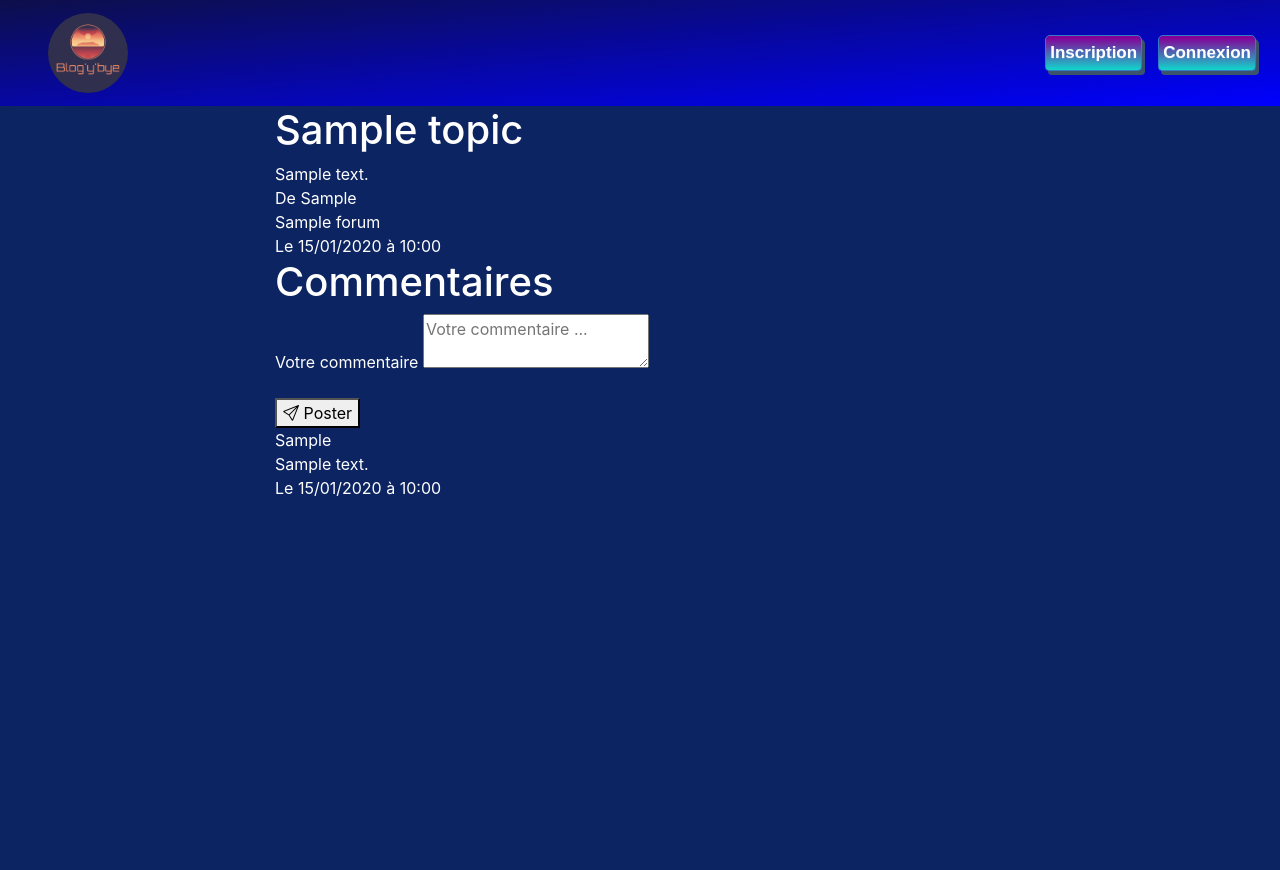
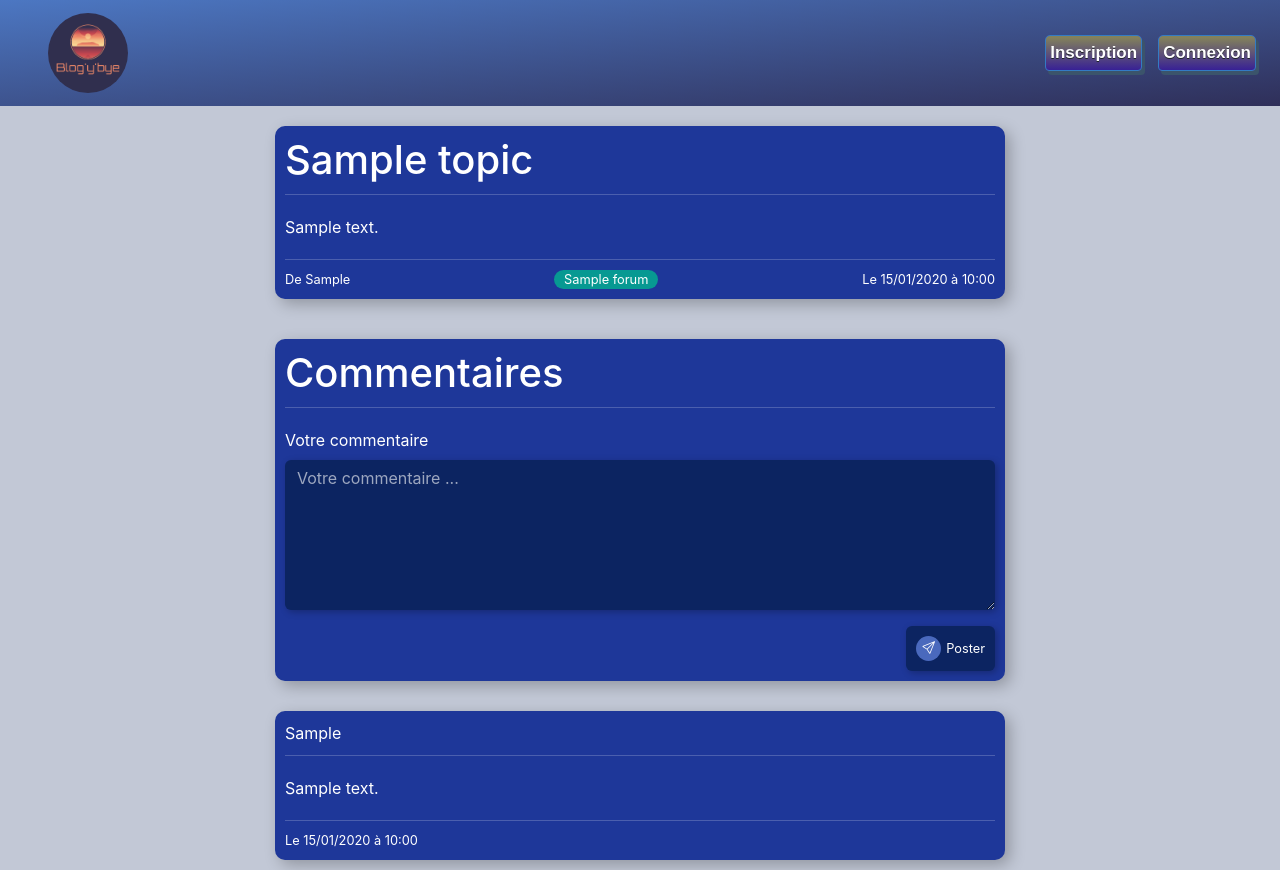
Before and after one commit to S-mkds/blog-php, a PHP site: page /views/_forum/topic.php?id=1 in a window 1280 px wide. Before the commit the page ends 496 px from the top, so only its background shows below. Run offline with PHP 8.4, Linux system fonts and the light colour scheme; tables that the repository leaves empty hold one stand-in row (values such as "Sample post").

Commit message:
adjust color

```diff
--- /dev/null
+++ b/assets/css/new-style.css
@@ -0,0 +1,386 @@
+/*//////////////////////////////////////////////////////////////////////////////////////////////////////////////////////////
+//
+// MAIN
+//
+//////////////////////////////////////////////////////////////////////////////////////////////////////////////////////////*/
+
+body{
+    background: #c2c8d6 !important;
+}
+p ,h1, div, .button-custom{
+    color: white !important;
+}
+
+/*//////////////////////////////////////////////////////////////////////////////////////////////////////////////////////////
+//
+// BARRE DE MENU
+//
+//////////////////////////////////////////////////////////////////////////////////////////////////////////////////////////*/
+.navbar-bg {
+    background: linear-gradient(to left top, rgb(47, 47, 89), rgb(76, 119, 194)) !important;
+}
+
+.nav-logo {
+    border-radius: 50%;
+    width: 5rem;
+    margin-right: 2rem;
+    margin-left: 2rem;
+}
+
+.myButton {
+	box-shadow: 3px 4px 0px 0px #3b546b;
+	background:linear-gradient(to bottom, #83815b 5%, #382195 100%);
+	background-color:#850099;
+	border-radius:5px;
+	border:1px solid #337bc4;
+	display:inline-block;
+	cursor:pointer;
+	color:#ffffff;
+	font-family:Arial;
+	font-size:17px;
+	font-weight:bold;
+	padding:12px 44px;
+	text-decoration:none;
+	text-shadow:0px 1px 0px #21252a;
+}
+.myButton:hover {
+	background:linear-gradient(to bottom, #11d6cc 5%, #850099 100%);
+	background-color:#11d6cc;
+}
+.myButton:active {
+	position:relative;
+	top:1px;
+}
+body {
+    background: #0c2461;
+    color: white;
+  }
+
+  /*//////////////////////////////////////////////////////////////////////////////////////////////////////////////////////////
+  //
+  // BARRE DE MENU
+  //
+  //////////////////////////////////////////////////////////////////////////////////////////////////////////////////////////*/
+
+  .bg-light {
+    background: #1e3799 !important;
+  }
+
+  .navbar-light .navbar-brand {
+    color: white !important;
+  }
+
+  .navbar-light .navbar-nav .nav-link {
+    color: white !important;
+  }
+
+  .navbar-light .navbar-nav .nav-link:hover {
+    color: rgba(255, 255, 255, 0.7) !important;
+  }
+  /*//////////////////////////////////////////////////////////////////////////////////////////////////////////////////////////
+  //
+  // PROFIL
+  //
+  //////////////////////////////////////////////////////////////////////////////////////////////////////////////////////////*/
+  .profil__avatar {
+    width: 2rem;
+    height: 150px;
+    background: #1e3799;
+    border-radius: 6px;
+  }
+  /*//////////////////////////////////////////////////////////////////////////////////////////////////////////////////////////
+  //
+  // TOPIC
+  //
+  //////////////////////////////////////////////////////////////////////////////////////////////////////////////////////////*/
+  .topic__body {
+    background: #1e3799;
+    margin: 20px 0;
+    padding: 10px;
+    border-radius: 10px;
+    box-shadow: 5px 5px 15px rgba(0, 0, 0, 0.25);
+  }
+
+  .topic__body__h1 {
+    margin-bottom: 0;
+    padding-bottom: 10px;
+    border-bottom: 1px solid rgba(255, 255, 255, 0.2);
+  }
+
+  .topic__body__contenu {
+    margin: 20px 0;
+  }
+
+  .topic__footer {
+    display: flex;
+    justify-content: space-between;
+    flex-wrap: wrap;
+    font-size: 0.8rem;
+    padding-top: 10px;
+    border-top: 1px solid rgba(255, 255, 255, 0.2);
+  }
+
+  .topic__footer__cat {
+    background: #079992;
+    color: white;
+    border-radius: 20px;
+    padding: 0 10px;
+  }
+
+  .topic__body__action__btn {
+    border-bottom: 1px solid rgba(255, 255, 255, 0.2);
+    display: flex;
+    align-items: center;
+    justify-content: space-between;
+    flex-wrap: wrap;
+    padding: 10px 0;
+  }
+
+  .topic__action__btn {
+    background: #0c2461;
+    color: white;
+    display: flex;
+    align-items: center;
+    cursor: pointer;
+    border: 0;
+    padding: 10px;
+    border-radius: 6px;
+    font-size: 0.8rem;
+    text-decoration: none;
+    box-shadow: 2px 2px 7px rgba(0, 0, 0, 0.25);
+    transition: all 0.5s ease;
+  }
+
+  .topic__action__btn:hover,
+  .topic__action__btn:focus {
+    transition: all 0.5s ease;
+    color: white;
+    box-shadow: none;
+  }
+
+  .topic__action__btn i {
+    margin-right: 5px;
+  }
+
+  .topic__action__btn i.btn__trash {
+    background: #e55039;
+    display: flex;
+    justify-content: center;
+    align-items: center;
+    width: 25px;
+    height: 25px;
+    border-radius: 50%;
+  }
+
+  .topic__action__btn i.btn__edit {
+    background: #079992;
+    display: flex;
+    justify-content: center;
+    align-items: center;
+    width: 25px;
+    height: 25px;
+    border-radius: 50%;
+  }
+
+  .topic__action__btn i.btn__send {
+    background: #4a69bd;
+    display: flex;
+    justify-content: center;
+    align-items: center;
+    width: 25px;
+    height: 25px;
+    border-radius: 50%;
+  }
+
+  .topic__body__zone__commentaire {
+    margin: 20px 0 0 0;
+  }
+
+  .topic__zone_commentaire__erreur {
+    background: #e55039;
+    color: white;
+    border-radius: 6px;
+    padding: 0 10px;
+    margin-bottom: 20px;
+    display: flex;
+    align-items: center;
+    justify-content: center;
+  }
+
+  .topic__com__body__textarea {
+    display: block;
+    width: 100%;
+    min-height: 150px;
+    padding: 0.375rem 0.75rem;
+    font-size: 1rem;
+    font-weight: 400;
+    line-height: 1.5;
+    border-radius: 6px !important;
+    color: white;
+    outline: none;
+    background-color: #0c2461;
+    background-clip: padding-box;
+    border: 0;
+    box-shadow: 2px 2px 7px rgba(0, 0, 0, 0.25);
+    -webkit-appearance: none;
+    -moz-appearance: none;
+    appearance: none;
+    border-radius: 0.25rem;
+  }
+
+  .topic__com__body__textarea::placeholder {
+    color: rgba(255, 255, 255, 0.6);
+  }
+
+  .topic__com__footer__btn {
+    display: flex;
+    align-items: center;
+    justify-content: flex-end;
+  }
+
+  .topic__commentaire__body {
+    background: #1e3799;
+    margin: 10px 0;
+    padding: 10px;
+    border-radius: 10px;
+    box-shadow: 5px 5px 15px rgba(0, 0, 0, 0.25);
+  }
+
+  .topic__commentaire__title {
+    margin-bottom: 0;
+    padding-bottom: 10px;
+    border-bottom: 1px solid rgba(255, 255, 255, 0.2);
+  }
+
+  /*//////////////////////////////////////////////////////////////////////////////////////////////////////////////////////////
+  //
+  // LISTE DES TOPICS
+  //
+  //////////////////////////////////////////////////////////////////////////////////////////////////////////////////////////*/
+  .list__topic__link {
+    color: white;
+    text-decoration: none;
+  }
+
+  .list__topic__link:hover,
+  .list__topic__link:focus {
+    color: white;
+  }
+
+  .list__topic__body {
+    background: #1e3799;
+    margin: 10px 0;
+    padding: 10px;
+    border-radius: 10px;
+    box-shadow: 5px 5px 15px rgba(0, 0, 0, 0.25);
+  }
+
+  .list__topic__h1 {
+    margin-bottom: 0;
+    padding-bottom: 10px;
+    border-bottom: 1px solid rgba(255, 255, 255, 0.2);
+  }
+
+  .list__topic__sujet {
+    background: #0c2461;
+    border-radius: 6px;
+    margin-top: 10px;
+    padding: 10px;
+  }
+
+  .list__topic__footer {
+    display: flex;
+    justify-content: space-between;
+    flex-wrap: wrap;
+    font-size: 0.8rem;
+    padding-top: 10px;
+    margin-top: 10px;
+    border-top: 1px solid rgba(255, 255, 255, 0.2);
+  }
+
+  /*//////////////////////////////////////////////////////////////////////////////////////////////////////////////////////////
+  //
+  // FORUM (LISTE DES CATÉGORIES)
+  //
+  //////////////////////////////////////////////////////////////////////////////////////////////////////////////////////////*/
+  .forum__body {
+    background: #1e3799;
+    margin: 10px 0;
+    padding: 10px;
+    border-radius: 10px;
+    box-shadow: 5px 5px 15px rgba(0, 0, 0, 0.25);
+  }
+
+  .forum__h1 {
+    margin-bottom: 0;
+    padding-bottom: 10px;
+    border-bottom: 1px solid rgba(255, 255, 255, 0.2);
+  }
+
+  .list__cat__forum {
+    background: #0c2461;
+    border-radius: 6px;
+    margin-top: 10px;
+    padding: 10px;
+  }
+
+  .list__link__forum {
+    color: white;
+    text-decoration: none;
+  }
+
+  .list__link__forum:hover,
+  .list__link__forum:focus {
+    color: white;
+  }
+
+  .list__footer__forum {
+    display: flex;
+    justify-content: space-between;
+    flex-wrap: wrap;
+    font-size: 0.8rem;
+    padding-top: 10px;
+    margin-top: 10px;
+    border-top: 1px solid rgba(255, 255, 255, 0.2);
+  }
+
+  .forum__body__btn {
+    display: flex;
+    margin: 20px 0;
+  }
+
+  .forum__btn__create {
+    background: #0c2461;
+    color: white;
+    display: flex;
+    align-items: center;
+    cursor: pointer;
+    border: 0;
+    padding: 10px;
+    border-radius: 6px;
+    font-size: 0.8rem;
+    text-decoration: none;
+    box-shadow: 2px 2px 7px rgba(0, 0, 0, 0.25);
+    transition: all 0.5s ease;
+  }
+
+  .forum__btn__create:hover,
+  .forum__btn__create:focus {
+    transition: all 0.5s ease;
+    color: white;
+    box-shadow: none;
+  }
+
+  .forum__btn__create i {
+    margin-right: 5px;
+  }
+
+  .forum__btn__create i.btn__create {
+    background: #60a3bc;
+    display: flex;
+    justify-content: center;
+    align-items: center;
+    width: 25px;
+    height: 25px;
+    border-radius: 50%;
+  }
--- a/assets/css/style.css
+++ /dev/null
@@ -1,90 +0,0 @@
-/*//////////////////////////////////////////////////////////////////////////////////////////////////////////////////////////
-//
-// MAIN
-//
-//////////////////////////////////////////////////////////////////////////////////////////////////////////////////////////*/
-
-body{
-    background: #0c2461 !important;
-}
-p ,h1, div, .button-custom{
-    color: white !important;
-}
-
-/*//////////////////////////////////////////////////////////////////////////////////////////////////////////////////////////
-//
-// BARRE DE MENU
-//
-//////////////////////////////////////////////////////////////////////////////////////////////////////////////////////////*/
-.navbar-bg {
-    background: linear-gradient(to left top, blue, rgb(13, 15, 74)) !important;
-}
-
-.nav-logo {
-    border-radius: 50%;
-    width: 5rem;
-    margin-right: 2rem;
-    margin-left: 2rem;
-}
-
-.myButton {
-	box-shadow: 3px 4px 0px 0px #3b546b;
-	background:linear-gradient(to bottom, #850099 5%, #11d6cc 100%);
-	background-color:#850099;
-	border-radius:5px;
-	border:1px solid #337bc4;
-	display:inline-block;
-	cursor:pointer;
-	color:#ffffff;
-	font-family:Arial;
-	font-size:17px;
-	font-weight:bold;
-	padding:12px 44px;
-	text-decoration:none;
-	text-shadow:0px 1px 0px #528ecc;
-}
-.myButton:hover {
-	background:linear-gradient(to bottom, #11d6cc 5%, #850099 100%);
-	background-color:#11d6cc;
-}
-.myButton:active {
-	position:relative;
-	top:1px;
-}
-
-/*//////////////////////////////////////////////////////////////////////////////////////////////////////////////////////////
-//
-// PROFIL
-//
-//////////////////////////////////////////////////////////////////////////////////////////////////////////////////////////*/
-
-.profil__avatar img{
-    width: 7rem !important;
-}
-
-/*//////////////////////////////////////////////////////////////////////////////////////////////////////////////////////////
-//
-// TOPIC
-//
-//////////////////////////////////////////////////////////////////////////////////////////////////////////////////////////*/
-
-
-/*//////////////////////////////////////////////////////////////////////////////////////////////////////////////////////////
-//
-// LISTE DES TOPICS
-//
-//////////////////////////////////////////////////////////////////////////////////////////////////////////////////////////*/
-
-
-/*//////////////////////////////////////////////////////////////////////////////////////////////////////////////////////////
-//
-// FORUM (LISTE DES CATÉGORIES)
-//
-//////////////////////////////////////////////////////////////////////////////////////////////////////////////////////////*/
-
-
-/*//////////////////////////////////////////////////////////////////////////////////////////////////////////////////////////
-//
-// BLOG
-//
-//////////////////////////////////////////////////////////////////////////////////////////////////////////////////////////*/
--- a/components/connexion.php
+++ b/components/connexion.php
@@ -53,6 +53,6 @@
 				</div>
 			</div>
 		</div>
+	</body>
 
-	</body>
 </html>
--- a/components/header/head.php
+++ b/components/header/head.php
@@ -4,5 +4,5 @@
 	<link href="https://cdn.jsdelivr.net/npm/bootstrap@5.1.3/dist/css/bootstrap.min.css" rel="stylesheet" integrity="sha384-1BmE4kWBq78iYhFldvKuhfTAU6auU8tT94WrHftjDbrCEXSU1oBoqyl2QvZ6jIW3" crossorigin="anonymous">
     <link rel="stylesheet" href="https://maxcdn.bootstrapcdn.com/bootstrap/4.0.0/css/bootstrap.min.css">
     <link rel="stylesheet" href="https://cdn.jsdelivr.net/npm/bootstrap-icons@1.8.0/font/bootstrap-icons.css"> <!-- icon bootstrap -->
-    <link rel="stylesheet" href="../../assets/css/style.css">
+    <link rel="stylesheet" href="../../assets/css/new-style.css">
     <link rel="icon" href="../../assets/img/logo-blogybye.ico" type="image/x-icon" /> <!-- logo blog'y'bye' -->
--- a/index.php
+++ b/index.php
@@ -13,7 +13,7 @@ session_start();
     <meta http-equiv="X-UA-Compatible" content="IE=edge">
     <meta name="viewport" content="width=device-width, initial-scale=1.0">
     <link rel="stylesheet" href="https://maxcdn.bootstrapcdn.com/bootstrap/4.0.0/css/bootstrap.min.css">
-    <link rel="stylesheet" href="./assets/css/style.css">
+    <link rel="stylesheet" href="./assets/css/new-style.css">
     <link rel="icon" href="./assets/img/logo-blogybye.ico" type="image/x-icon" />
     <title>Accueil</title>
 </head>
@@ -46,5 +46,5 @@ session_start();
     <script src="https://cdnjs.cloudflare.com/ajax/libs/popper.js/1.12.9/umd/popper.min.js"></script>
     <script src="https://maxcdn.bootstrapcdn.com/bootstrap/4.0.0/js/bootstrap.min.js"></script>
 </body>
-
+<footer></footer>
 </html>
--- a/views/_footer/footer.php
+++ b/views/_footer/footer.php
@@ -1,3 +1,6 @@
+
+
+    <script src="https://cdn.jsdelivr.net/npm/bootstrap@5.1.3/dist/js/bootstrap.bundle.min.js" integrity="sha384-ka7Sk0Gln4gmtz2MlQnikT1wXgYsOg+OMhuP+IlRH9sENBO0LRn5q+8nbTov4+1p" crossorigin="anonymous"></script>
 <footer>
-<script src="https://cdn.jsdelivr.net/npm/bootstrap@5.1.3/dist/js/bootstrap.bundle.min.js" integrity="sha384-ka7Sk0Gln4gmtz2MlQnikT1wXgYsOg+OMhuP+IlRH9sENBO0LRn5q+8nbTov4+1p" crossorigin="anonymous"></script>
+    HELLO WORD
 </footer>
--- a/views/_profil/membres.php
+++ b/views/_profil/membres.php
@@ -33,8 +33,8 @@
 			require_once('../../components/menu/navbar.php');
 		?>
 		<div class="container">
-			<div class="row">
-				<div class="col-12">
+			<div class="row" style="gap: 1rem">
+				<div class="col-12 ">
 					<h1>Membres</h1>
 				</div>
 				<?php
@@ -52,7 +52,7 @@
 				<div class="col-3">
 					<div><?= $rm['pseudo'] ?></div>
 					<div>
-						<img src="<?= $chemin_avatar ?>" style="width: 7rem" class="profil__avatar"/>
+						<img src="<?= $chemin_avatar ?>" style="width: 10rem" class="profil__avatar"/>
 					</div>
 					<div>
 						<a href="voir-profil.php?id=<?= $rm['id'] ?>">Voir profil</a>
```
Also changed, not shown: views/_forum/forum.php (+7 -5 lines), views/_forum/liste-topics.php (+6 -2 lines).
